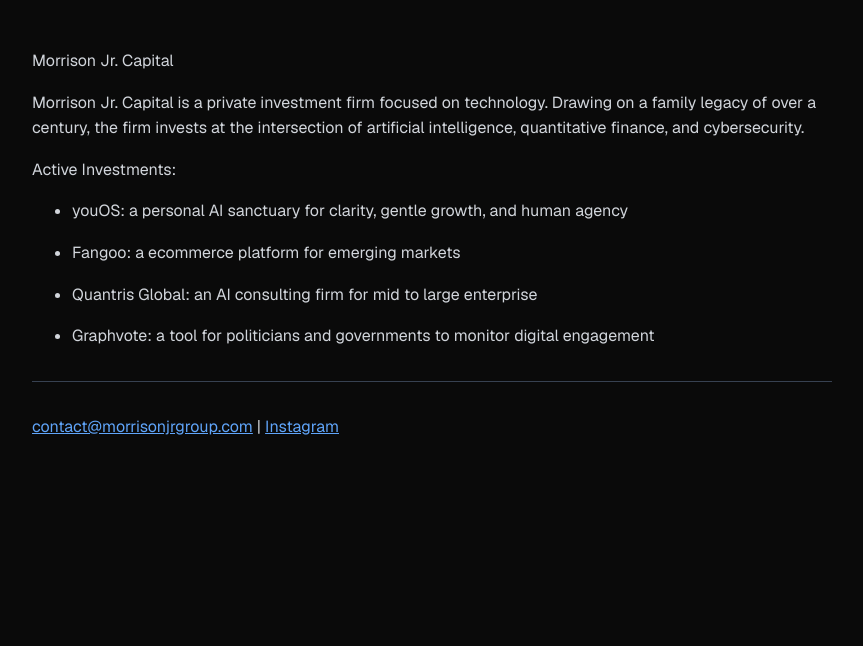
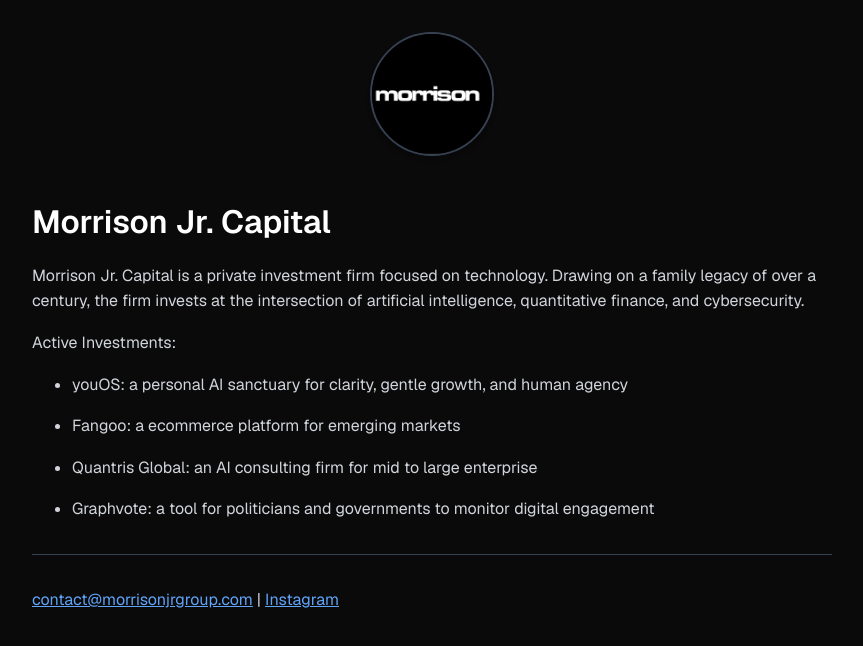
Before and after one commit to mateomorrison/morrisonjrcapital, a Next.js app: page / in a window 1280 px wide. Shown: the top 646 px of the page, without its empty margins (208-1071 px from the left). Built offline with nearby package versions, Linux system fonts and the light colour scheme.

Commit message:
Add Morrison Jr. Capital logo to landing page

```diff
--- a/src/app/globals.css
+++ b/src/app/globals.css
@@ -47,6 +47,21 @@
   color: #93c5fd;
 }
 
+/* Logo styling */
+.logo-container {
+  text-align: center;
+  margin-bottom: 2rem;
+}
+
+.logo {
+  width: 120px;
+  height: 120px;
+  border-radius: 50%;
+  object-fit: cover;
+  border: 2px solid #374151;
+  box-shadow: 0 4px 6px -1px rgba(0, 0, 0, 0.1), 0 2px 4px -1px rgba(0, 0, 0, 0.06);
+}
+
 /* Hide Next.js dev tools toast */
 [data-nextjs-toast] {
   display: none !important;
--- a/src/app/page.tsx
+++ b/src/app/page.tsx
@@ -1,7 +1,14 @@
 export default function Home() {
   return (
     <div>
-      <p>Morrison Jr. Capital</p>
+      <div className="logo-container">
+        <img
+          src="/logo.jpg"
+          alt="Morrison Jr. Capital Logo"
+          className="logo"
+        />
+      </div>
+      <h1>Morrison Jr. Capital</h1>
       <p>Morrison Jr. Capital is a private investment firm focused on technology.
 
 Drawing on a family legacy of over a century, the firm invests at the intersection of artificial intelligence, quantitative finance, and cybersecurity.</p>
```
Also changed, not shown: public/logo.jpg (added).
